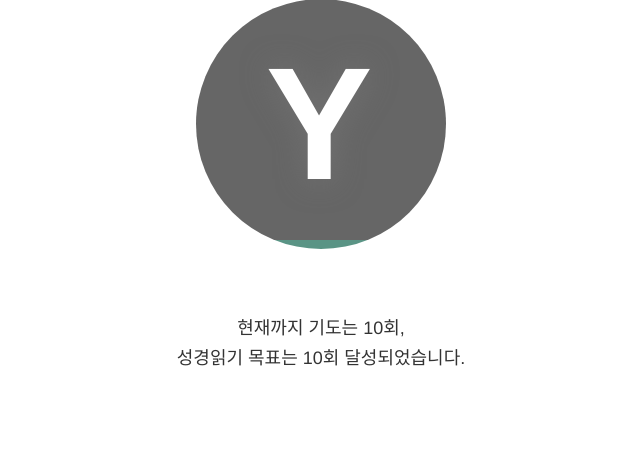
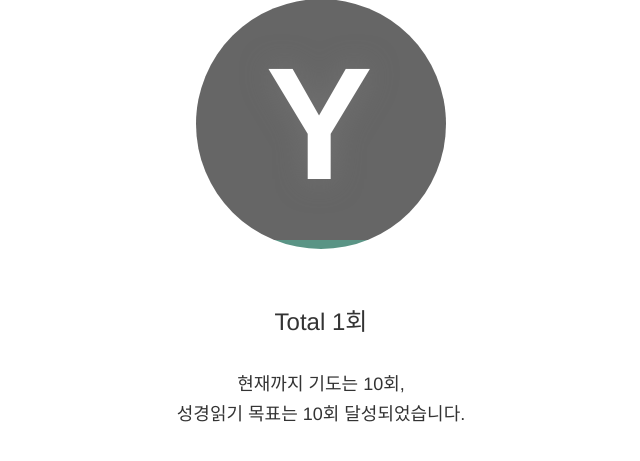
Before and after one commit to wanspaul/holyhappy, a Django app: template templates/content/goal.html in a window 1280 px wide. Shown: the part 142-603 px from the top of the page, without its empty margins (319-959 px from the left). Run offline with Django 3.2, Linux system fonts and the light colour scheme; the template is opened without the code that fills it: most values are stand-ins (such as "Sample title", 1, 10 or a date in 2020); some libraries are stand-ins or nearby versions.

Commit message:
total_score 추가. 성경이름 full_name

```diff
--- a/newsongy/views.py
+++ b/newsongy/views.py
@@ -173,7 +173,7 @@ class BibleObjectiveView(APIView):
 class SetObjectiveView(APIView):
 
     def get(self, request, page):
-        objective_1 = ('요일 1', '요일 2', '요일 3', '요일 4', '요일 5')
+        objective_1 = ('요한일서 1', '요한일서 2', '요한일서 3', '요한일서 4', '요한일서 5')
         objective_3 = ('엡1-엡3', '엡4-엡6', '빌1-빌3', '빌4-골1', '골2-몬1')
         objective_5 = ('히1-히5', '히6-히10', '히11-약2', '약3-벧전2', '벧전3-벧후3')
         objective_10 = ('롬1-롬10', '롬11-고전4', '고전5-고전14', '고전15-고후8', '고후9-갈6')
@@ -319,6 +319,7 @@ class GoalView(APIView):
             'goal_sum': self.GOAL_SUM,
             'goal_rate': (int(pray_score) + int(sum_read)) * 100 / self.GOAL_SUM,
             'pray_score': int(pray_score),
-            'bible_score': int(sum_read)
+            'bible_score': int(sum_read),
+            'total_score': int(pray_score) + int(sum_read)
         }
         return TemplateResponse(request, 'content/goal.html', context)
--- a/templates/content/goal.html
+++ b/templates/content/goal.html
@@ -58,8 +58,12 @@
         <br />
         <!-- / Fillable bubble -->
     </div>
-    <br /><br />
+    <br />
     <div class="text-center">
+        <h3>
+            Total {{ total_score }}회
+        </h3>
+        <br />
         <h4>
         현재까지 기도는 {{ pray_score }}회,
         </h4>
```
